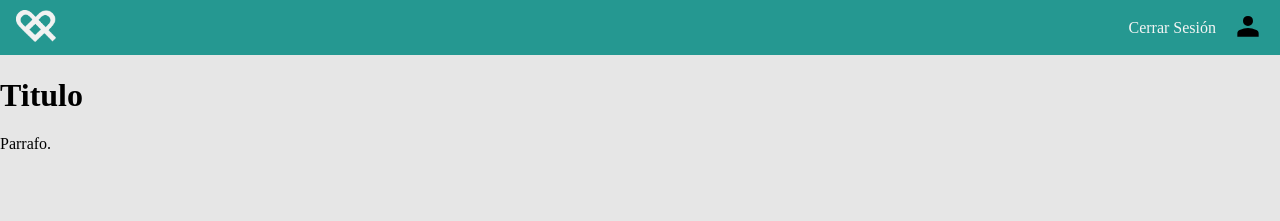
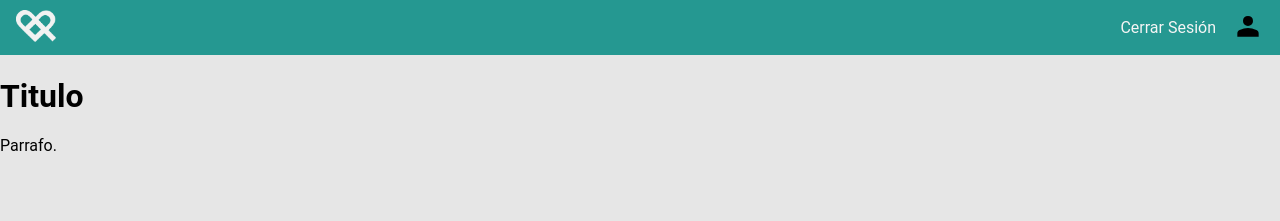
Before and after one commit to jorgebecerrilgi/pressura-web-app, a Next.js app: page / in a window 1280 px wide. Shown: the top 221 px of the page. Built offline with nearby package versions, Linux system fonts and the light colour scheme.

Commit message:
Changed the html font-family to Roboto.

```diff
--- a/app/globals.css
+++ b/app/globals.css
@@ -7,6 +7,9 @@
 }
 * {
     box-sizing: border-box;
+}
+html {
+    font-family: "Roboto", sans-serif;
 }
 body {
     background-color: var(--grey-1);
```
